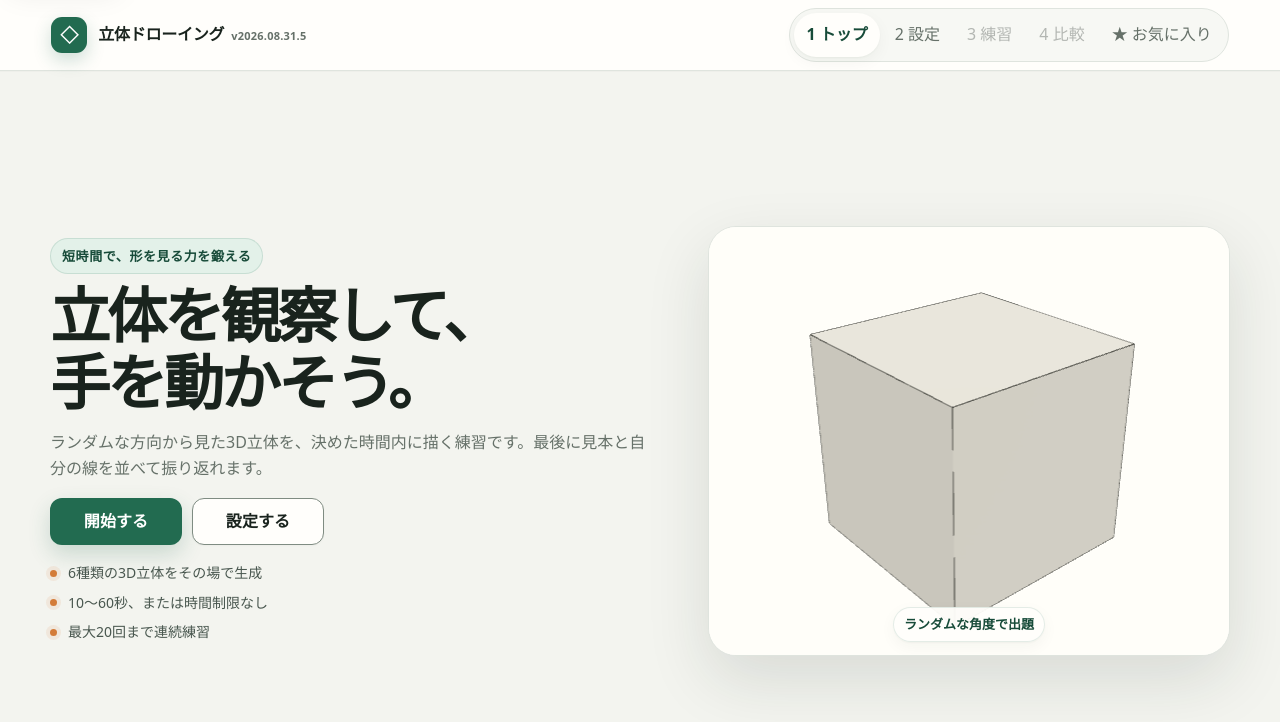
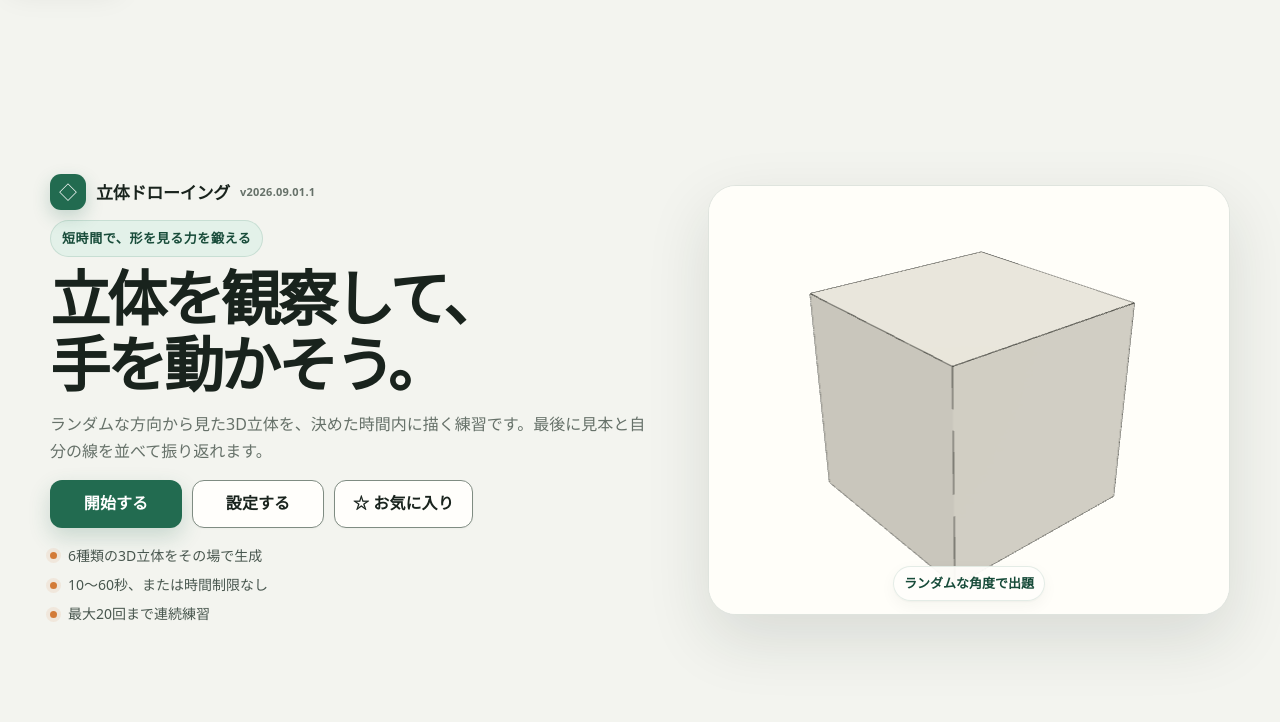
Before and after one commit to rikuru-sys/SolidDrawing, a Next.js app: page / in a window 1280 px wide. Shown: the top 722 px of the page. Built offline with nearby package versions, Linux system fonts and the light colour scheme.

Commit message:
共通ヘッダーを画面別の導線に置き換える

```diff
--- a/app/page.tsx
+++ b/app/page.tsx
@@ -37,7 +37,7 @@ const SCREEN_LABELS: Record<Screen, string> = {
   results: '比較画面',
   favorites: 'お気に入り画面',
 };
-const APP_VERSION = '2026.08.31.5';
+const APP_VERSION = '2026.09.01.1';
 
 const HERO_PROMPT: ShapePrompt = {
   id: 'hero-cube',
@@ -74,7 +74,6 @@ export default function Home() {
     prompt: currentPrompt,
     questionIndex,
     questionCount,
-    hasSession,
   } = session.current;
   const {
     remainingSeconds: remaining,
@@ -173,12 +172,6 @@ export default function Home() {
     finishRef.current = finishCurrent;
   }, [finishCurrent]);
 
-  const goTo = (target: Screen) => {
-    if (target === 'practice' && !hasSession) return;
-    if (target === 'results' && !attempts.length) return;
-    setScreen(target);
-  };
-
   const updatePracticePenStyle = (patch: PracticePenStylePatch) => {
     session.actions.updateSettings(patch);
   };
@@ -236,44 +229,14 @@ export default function Home() {
     <>
     <a className="skip-link" href="#screen-content">本文へ移動</a>
     <main className="app-shell">
-      {screen !== 'practice' && (
-      <header className="app-header">
-        <button className="brand" type="button" onClick={() => goTo('home')}>
-          <span className="brand-mark" aria-hidden="true">◇</span>
-          <span className="brand-label"><span>立体ドローイング</span><small>v{APP_VERSION}</small></span>
-        </button>
-        <nav className="step-nav" aria-label="ページ">
-          {([
-            ['home', '1 トップ'],
-            ['settings', '2 設定'],
-            ['practice', '3 練習'],
-            ['results', '4 比較'],
-            ['favorites', '★ お気に入り'],
-          ] as Array<[Screen, string]>).map(([value, label]) => {
-            const disabled = (value === 'practice' && !hasSession) || (value === 'results' && !attempts.length);
-            return (
-              <button
-                key={value}
-                className={screen === value ? 'step active' : 'step'}
-                type="button"
-                disabled={disabled}
-                aria-current={screen === value ? 'step' : undefined}
-                onClick={() => goTo(value)}
-              >
-                {label}
-              </button>
-            );
-          })}
-        </nav>
-      </header>
-      )}
-
       <div ref={screenContentRef} id="screen-content" className="screen-content" role="region" aria-label={SCREEN_LABELS[screen]} tabIndex={-1}>
       {screen === 'home' && (
         <HomeScreen
           canvasRef={heroCanvasRef}
+          appVersion={APP_VERSION}
           onStart={() => startPractice()}
           onOpenSettings={() => setScreen('settings')}
+          onOpenFavorites={() => setScreen('favorites')}
         />
       )}
 
@@ -339,6 +302,7 @@ export default function Home() {
           onRetryCurrent={retryCurrentPrompt}
           onRetrySession={() => startPractice(practiceSettings)}
           onToggleFavorite={toggleFavorite}
+          onBack={() => setScreen('home')}
         />
       )}
       </div>
--- a/app/styles/base.css
+++ b/app/styles/base.css
@@ -12,15 +12,6 @@ img { max-width: 100%; }
 .skip-link:focus { transform: translateY(0); }
 .app-shell { min-height: 100vh; }
 .screen-content:focus { outline: none; }
-.app-header { min-height: 72px; display: flex; align-items: center; justify-content: space-between; gap: 24px; padding: 12px clamp(18px, 4vw, 54px); background: rgba(255, 254, 251, .97); border-bottom: 1px solid var(--line); position: sticky; top: 0; z-index: 10; box-shadow: 0 1px 0 rgba(25, 35, 29, .02); }
-.brand { display: flex; align-items: center; gap: 11px; min-height: 44px; padding: 4px 6px 4px 0; border: 0; background: transparent; font-weight: 800; letter-spacing: -.015em; cursor: pointer; white-space: nowrap; }
-.brand-mark { width: 36px; height: 36px; display: grid; place-items: center; border-radius: 11px; background: var(--green); color: white; font-size: 18px; box-shadow: 0 7px 18px rgba(34, 107, 80, .22); }
-.brand-label { display: flex; align-items: baseline; gap: 7px; }
-.brand-label small { color: var(--muted); font-size: 11px; font-weight: 700; letter-spacing: .02em; }
-.step-nav { display: flex; gap: 3px; flex-wrap: wrap; justify-content: flex-end; padding: 4px; border: 1px solid var(--line); border-radius: 999px; background: var(--surface-soft); }
-.step { min-height: 44px; padding: 7px 12px; border: 0; border-radius: 999px; background: transparent; color: var(--muted); cursor: pointer; transition: color var(--transition-fast), background-color var(--transition-fast), box-shadow var(--transition-fast), transform var(--transition-fast); }
-.step:hover:not(:disabled):not(.active) { color: var(--ink); background: var(--surface-strong); }
-.step.active { background: var(--surface); color: var(--green-dark); font-weight: 800; box-shadow: var(--shadow-sm); }
 
 .button-row { display: flex; flex-wrap: wrap; gap: 10px; }
 .button { min-height: 46px; padding: 10px 18px; border-radius: 12px; border: 1px solid transparent; font-weight: 750; letter-spacing: .005em; cursor: pointer; transition: background-color var(--transition-fast), transform var(--transition-fast), border-color var(--transition-fast), box-shadow var(--transition-fast); }
--- a/app/styles/home.css
+++ b/app/styles/home.css
@@ -1,4 +1,8 @@
-.hero-section { width: min(var(--content-width), calc(100% - var(--page-gutter))); min-height: calc(100vh - 72px); margin: 0 auto; padding: 50px 0 58px; display: grid; grid-template-columns: minmax(0, 1fr) minmax(360px, .86fr); gap: clamp(36px, 6vw, 76px); align-items: center; }
+.hero-section { width: min(var(--content-width), calc(100% - var(--page-gutter))); min-height: 100dvh; margin: 0 auto; padding: 50px 0 58px; display: grid; grid-template-columns: minmax(0, 1fr) minmax(360px, .86fr); gap: clamp(36px, 6vw, 76px); align-items: center; }
+.home-brand { display: flex; align-items: center; gap: 10px; width: fit-content; margin-bottom: 18px; letter-spacing: -.015em; }
+.home-brand-mark { width: 36px; height: 36px; display: grid; place-items: center; flex: 0 0 auto; border-radius: 11px; background: var(--green); color: white; font-size: 18px; box-shadow: 0 7px 18px rgba(34, 107, 80, .22); }
+.home-brand strong { font-size: 17px; }
+.home-brand small { color: var(--muted); font-size: 11px; font-weight: 700; letter-spacing: .02em; }
 .eyebrow { width: fit-content; margin: 0 0 18px; padding: 7px 11px; border: 1px solid rgba(34, 107, 80, .14); border-radius: 999px; background: var(--green-soft); color: var(--green-dark); font-size: 13px; font-weight: 800; letter-spacing: .045em; }
 h1 { margin: 0; font-size: clamp(44px, 5.4vw, 68px); line-height: 1.1; letter-spacing: -.055em; font-weight: 800; }
 .lead { max-width: 600px; margin: 22px 0 0; color: var(--muted); font-size: clamp(16px, 1.7vw, 18px); line-height: 1.85; }
--- a/app/styles/responsive.css
+++ b/app/styles/responsive.css
@@ -6,8 +6,8 @@
 }
 
 @media (min-width: 861px) and (orientation: landscape) and (max-height: 1100px) {
-  .app-header { min-height: 61px; padding-top: 8px; padding-bottom: 8px; }
-  .hero-section { min-height: calc(100dvh - 61px); padding: clamp(20px, 3vh, 30px) 0; gap: clamp(28px, 4vw, 56px); }
+  .hero-section { min-height: 100dvh; padding: clamp(20px, 3vh, 30px) 0; gap: clamp(28px, 4vw, 56px); }
+  .home-brand { margin-bottom: 10px; }
   .hero-copy h1 { font-size: clamp(44px, 4.7vw, 62px); }
   .hero-copy .eyebrow { margin-bottom: 8px; }
   .hero-copy .lead { margin-top: 14px; font-size: 16px; line-height: 1.65; }
@@ -82,17 +82,15 @@
 }
 
 @media (min-width: 861px) and (orientation: landscape) and (max-height: 620px) {
-  .app-header { min-height: 53px; padding-top: 4px; padding-bottom: 4px; }
-  .step-nav { padding: 2px; }
-  .step { padding: 5px 10px; }
-
-  .hero-section { min-height: calc(100dvh - 53px); padding: 14px 0; gap: clamp(24px, 3.5vw, 44px); }
+  .hero-section { min-height: 100dvh; padding: 14px 0; gap: clamp(24px, 3.5vw, 44px); }
+  .home-brand { margin-bottom: 6px; }
+  .home-brand-mark { width: 32px; height: 32px; border-radius: 9px; }
   .hero-copy h1 { font-size: clamp(38px, 4.2vw, 54px); line-height: 1.05; }
   .hero-copy .eyebrow { margin-bottom: 6px; padding: 5px 9px; }
   .hero-copy .lead { margin-top: 10px; font-size: 14px; line-height: 1.55; }
   .hero-actions { margin-top: 12px; }
   .feature-list { gap: 3px; margin-top: 11px; font-size: 13px; }
-  .hero-visual { height: calc(100dvh - 81px); min-height: 0; }
+  .hero-visual { height: calc(100dvh - 28px); min-height: 0; }
   .visual-caption { bottom: 9px; padding: 5px 9px; }
 
   .settings-section, .favorites-section { padding-top: 12px; padding-bottom: 16px; }
@@ -165,9 +163,6 @@
 }
 
 @media (max-width: 760px) {
-  .app-header { align-items: flex-start; flex-direction: column; gap: 10px; }
-  .step-nav { width: 100%; justify-content: flex-start; flex-wrap: nowrap; overflow-x: auto; scrollbar-width: thin; }
-  .step { flex: 0 0 auto; }
   .hero-section { min-height: 0; grid-template-columns: 1fr; padding: 40px 0 54px; }
   .hero-visual { min-height: 330px; }
   .section-heading, .results-heading { align-items: flex-start; flex-direction: column; }
@@ -186,7 +181,6 @@
 }
 
 @media (max-width: 500px) {
-  .step { padding: 7px 8px; font-size: 13px; }
   .hero-section, .settings-section, .practice-section, .results-section, .favorites-section { width: min(100% - 24px, var(--content-width)); }
   .shape-options, .field-grid, .difficulty-options { grid-template-columns: 1fr; }
   .seed-controls { grid-template-columns: 1fr; }
@@ -215,7 +209,7 @@
 }
 
 @media (forced-colors: active) {
-  .step.active, .button.favorite.selected, .choice-button.selected, .layout-choice.selected, .tool-button.selected,
+  .button.favorite.selected, .choice-button.selected, .layout-choice.selected, .tool-button.selected,
   .result-item.selected, .favorite-item.selected, .comparison-mode-buttons button.selected {
     outline: 2px solid CanvasText;
     outline-offset: -3px;
--- a/src/features/home/home-screen.tsx
+++ b/src/features/home/home-screen.tsx
@@ -4,19 +4,27 @@ import type { RefObject } from 'react';
 
 type HomeScreenProps = {
   canvasRef: RefObject<HTMLCanvasElement | null>;
+  appVersion: string;
   onStart: () => void;
   onOpenSettings: () => void;
+  onOpenFavorites: () => void;
 };
 
-export function HomeScreen({ canvasRef, onStart, onOpenSettings }: HomeScreenProps) {
+export function HomeScreen({ canvasRef, appVersion, onStart, onOpenSettings, onOpenFavorites }: HomeScreenProps) {
   return <section className="hero-section">
     <div className="hero-copy">
+      <div className="home-brand">
+        <span className="home-brand-mark" aria-hidden="true">◇</span>
+        <strong>立体ドローイング</strong>
+        <small>v{appVersion}</small>
+      </div>
       <p className="eyebrow">短時間で、形を見る力を鍛える</p>
       <h1>立体を観察して、<br />手を動かそう。</h1>
       <p className="lead">ランダムな方向から見た3D立体を、決めた時間内に描く練習です。最後に見本と自分の線を並べて振り返れます。</p>
       <div className="button-row hero-actions">
         <button className="button primary" type="button" onClick={onStart}>開始する</button>
         <button className="button secondary" type="button" onClick={onOpenSettings}>設定する</button>
+        <button className="button secondary" type="button" onClick={onOpenFavorites}>☆ お気に入り</button>
       </div>
       <ul className="feature-list">
         <li>6種類の3D立体をその場で生成</li>
--- a/src/features/practice/use-practice-session.ts
+++ b/src/features/practice/use-practice-session.ts
@@ -203,7 +203,6 @@ export function usePracticeSession({
       prompt: currentPrompt,
       questionIndex,
       questionCount: prompts.length,
-      hasSession: prompts.length > 0,
     },
     timer: {
       remainingSeconds,
--- a/src/features/results/results-header.tsx
+++ b/src/features/results/results-header.tsx
@@ -1,9 +1,9 @@
 import { formatTimerSeconds } from '../practice/practice-timer';
 import type { Attempt } from './types';
 
-type Props = { attempts: Attempt[]; onRetryCurrent: () => void; onRetrySession: () => void };
+type Props = { attempts: Attempt[]; onRetryCurrent: () => void; onRetrySession: () => void; onBack: () => void };
 
-export function ResultsHeader({ attempts, onRetryCurrent, onRetrySession }: Props) {
+export function ResultsHeader({ attempts, onRetryCurrent, onRetrySession, onBack }: Props) {
   const sessionSeconds = attempts.reduce((total, attempt) => total + attempt.seconds, 0);
   const resultSeed = attempts[0]?.prompt.generation?.seed;
   return <div className="results-heading">
@@ -13,6 +13,7 @@ export function ResultsHeader({ attempts, onRetryCurrent, onRetrySession }: Prop
       <span>{new Intl.DateTimeFormat('ja-JP', { dateStyle: 'medium' }).format(new Date())}</span>
     </div></div>
     <div className="button-row">
+      <button className="text-button" type="button" onClick={onBack}>トップへ戻る</button>
       <button className="button secondary" type="button" onClick={onRetryCurrent}>今回と同じ立体でもう一度</button>
       <button className="button primary" type="button" onClick={onRetrySession}>同じ設定でもう一度</button>
     </div>
--- a/src/features/results/results-screen.tsx
+++ b/src/features/results/results-screen.tsx
@@ -20,6 +20,7 @@ export type ResultsScreenProps = {
   onRetryCurrent: (attempt: Attempt) => void;
   onRetrySession: () => void;
   onToggleFavorite: (attempt: Attempt) => void;
+  onBack: () => void;
 };
 
 export function ResultsScreen(props: ResultsScreenProps) {
@@ -46,7 +47,7 @@ export function ResultsScreen(props: ResultsScreenProps) {
   };
 
   return <section className="results-section">
-    <ResultsHeader attempts={props.attempts} onRetryCurrent={() => props.onRetryCurrent(currentResult)} onRetrySession={props.onRetrySession} />
+    <ResultsHeader attempts={props.attempts} onRetryCurrent={() => props.onRetryCurrent(currentResult)} onRetrySession={props.onRetrySession} onBack={props.onBack} />
     <div className="result-layout">
       <ResultNavigation attempts={props.attempts} selectedResult={selectedResult} onSelectResult={setSelectedResult} />
       <section className="comparison-panel">
```
Also changed, not shown: 2 other files (tests, documents, lock files or other folders).
